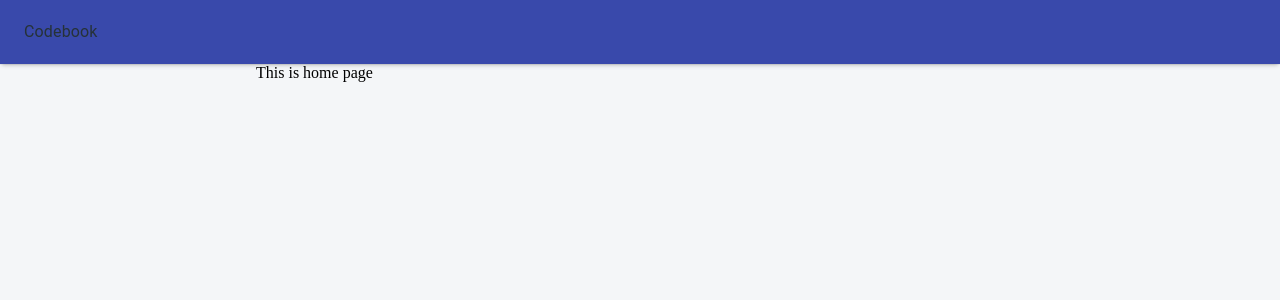
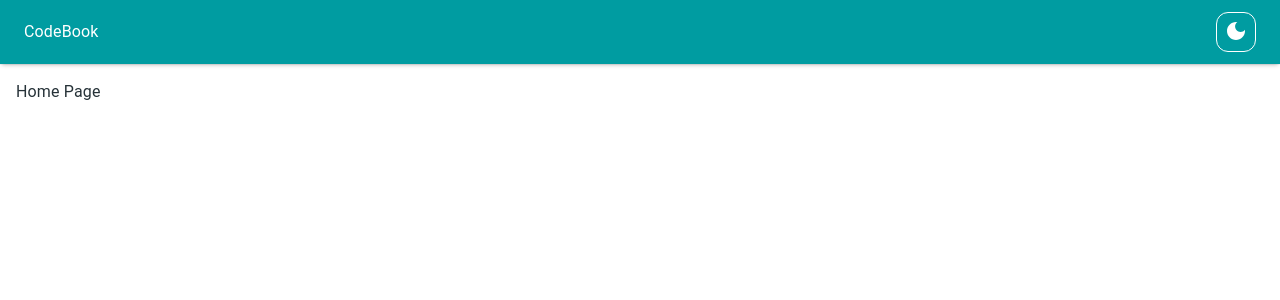
Before and after one commit to khayrullaev/Codebook, a React (Create React App) app: page / in a window 1280 px wide. Shown: the top 300 px of the page. Built offline with nearby package versions, Linux system fonts and the light colour scheme; what jss-rtl would draw is missing.

Commit message:
theme corrected - topbar added

```diff
--- a/package.json
+++ b/package.json
@@ -5,6 +5,7 @@
   "dependencies": {
     "@emotion/react": "^11.4.1",
     "@emotion/styled": "^11.3.0",
+    "@mui/icons-material": "^5.0.4",
     "@mui/material": "^5.0.2",
     "@mui/styles": "^5.0.1",
     "@reduxjs/toolkit": "^1.6.2",
--- a/src/assets/theme/index.ts
+++ b/src/assets/theme/index.ts
@@ -1,6 +1,5 @@
 /* eslint-disable no-console */
 /* eslint-disable import/prefer-default-export */
-
 import _ from 'lodash';
 import { colors, responsiveFontSizes } from '@mui/material';
 import { createTheme as createMuiTheme } from '@mui/material/styles';
@@ -48,17 +47,19 @@ const themeConfigs = [
       type: 'light',
       action: {
         active: colors.blueGrey[600],
+        focus: 'rgba(151, 151, 146, 0.4)',
       },
       background: {
         default: colors.common.white,
         dark: '#f4f6f8',
-        paper: colors.common.white,
+        light: colors.common.white,
+        paper: '#f3f6f9',
       },
       primary: {
-        main: colors.indigo[600],
+        main: '#009ca1',
       },
       secondary: {
-        main: '#5850EC',
+        main: '#ba68c8',
       },
       text: {
         primary: colors.blueGrey[900],
@@ -80,15 +81,16 @@ const themeConfigs = [
         focus: 'rgba(255, 255, 255, 0.12)',
       },
       background: {
-        default: '#282C34',
-        dark: '#1c2025',
-        paper: '#282C34',
+        default: '#071b2e',
+        light: '#001e3c',
+        dark: '#0a192a',
+        paper: '#122f4c',
       },
       primary: {
-        main: '#8a85ff',
+        main: '#007fff',
       },
       secondary: {
-        main: '#8a85ff',
+        main: '#0f5c2e',
       },
       text: {
         primary: '#e6e5e8',
--- a/src/components/layout/Header.tsx
+++ b/src/components/layout/Header.tsx
@@ -1,17 +1,38 @@
-import React from 'react';
-import clsx from 'clsx';
+import { AppBar, Toolbar, Typography } from '@mui/material';
 import { makeStyles } from '@mui/styles';
-import { AppBar, Toolbar, Typography } from '@mui/material';
 import { THEMES } from 'constants/index';
+import LightModeIcon from '@mui/icons-material/LightMode';
+import DarkModeIcon from '@mui/icons-material/DarkMode';
 
-export default function Header({ className }) {
+// hooks
+import useSettings from 'hooks/useSettings';
+
+export default function Header({ className, ...rest }) {
   const classes = useStyles();
+  const { settings, saveSettings } = useSettings();
+
+  const switchTheme = () => {
+    saveSettings({
+      direction: 'ltr',
+      responsiveFontSizes: true,
+      theme: settings.theme === 'LIGHT' ? 'ONE_DARK' : 'LIGHT',
+    });
+  };
 
   return (
     <div>
-      <AppBar className={clsx(classes.root, className)}>
-        <Toolbar>
-          <Typography color="textPrimary">Codebook</Typography>
+      <AppBar position="fixed" {...rest}>
+        <Toolbar className={classes.toolbar}>
+          <Typography className={classes.logo}>CodeBook</Typography>
+          <div className={classes.buttonContainer}>
+            <button className={classes.button} onClick={switchTheme}>
+              {settings.theme === 'LIGHT' ? (
+                <DarkModeIcon className={classes.icon} />
+              ) : (
+                <LightModeIcon />
+              )}
+            </button>
+          </div>
         </Toolbar>
       </AppBar>
     </div>
@@ -19,17 +40,40 @@ export default function Header({ className }) {
 }
 
 const useStyles = makeStyles((theme: any) => ({
-  root: {
-    ...(theme.name === THEMES.LIGHT
-      ? {
-          boxShadow: 'none',
-          backgroundColor: theme.palette.primary.main,
-        }
-      : {}),
-    ...(theme.name === THEMES.ONE_DARK
-      ? {
-          backgroundColor: theme.palette.background.default,
-        }
-      : {}),
+  toolbar: {
+    display: 'flex',
+    justifyContent: 'space-between',
+    alignItems: 'center',
+    backgroundColor:
+      theme.name === THEMES.LIGHT
+        ? theme.palette.primary.main
+        : theme.palette.background.default,
+  },
+
+  buttonContainer: {
+    width: 40,
+    height: 40,
+  },
+
+  button: {
+    width: '100%',
+    height: '100%',
+    borderRadius: '12px',
+    border: '1px solid white',
+    backgroundColor:
+      theme.name === THEMES.LIGHT
+        ? theme.palette.primary.main
+        : theme.palette.background.dark,
+    color: 'white',
+    cursor: 'pointer',
+  },
+
+  icon: {
+    color: 'white',
+  },
+
+  logo: {
+    textTransform: 'none',
+    fontStyle: 'none',
   },
 }));
--- a/src/components/layout/index.tsx
+++ b/src/components/layout/index.tsx
@@ -1,4 +1,3 @@
-import React from 'react';
 import PropTypes from 'prop-types';
 import { makeStyles } from '@mui/styles';
 import Header from './Header';
@@ -21,7 +20,7 @@ const Layout = ({ children }) => {
 
 const useStyles = makeStyles((theme: any) => ({
   root: {
-    backgroundColor: theme.palette.background.dark,
+    backgroundColor: theme.palette.background.light,
     display: 'flex',
     height: '100%',
     overflow: 'hidden',
@@ -32,14 +31,12 @@ const useStyles = makeStyles((theme: any) => ({
     flex: '1 1 auto',
     overflow: 'hidden',
     paddingTop: 64,
-    [theme.breakpoints.up('lg')]: {
-      paddingLeft: 256,
-    },
   },
   contentContainer: {
     display: 'flex',
     flex: '1 1 auto',
     overflow: 'hidden',
+    padding: theme.spacing(2),
   },
   content: {
     flex: '1 1 auto',
--- a/src/pages/HomePage.tsx
+++ b/src/pages/HomePage.tsx
@@ -1,10 +1,19 @@
-import React from 'react';
 import { makeStyles } from '@mui/styles';
+import Page from 'components/Page';
+import { Typography } from '@mui/material';
 
 export default function HomePage() {
   const classes = useStyles();
 
-  return <div>This is home page</div>;
+  return (
+    <Page title="HomePage" className={classes.root}>
+      <Typography color="textPrimary">Home Page</Typography>
+    </Page>
+  );
 }
 
-const useStyles = makeStyles((theme: any) => ({}));
+const useStyles = makeStyles((theme: any) => ({
+  root: {
+    backgroundColor: theme.palette.background.light,
+  },
+}));
```
Also changed, not shown: 1 other file (tests, documents, lock files or other folders).
